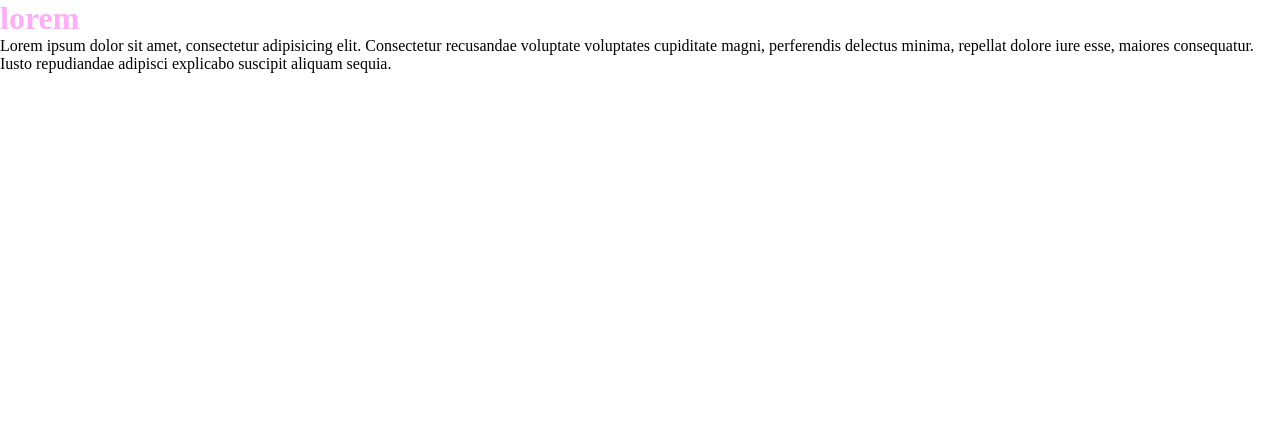
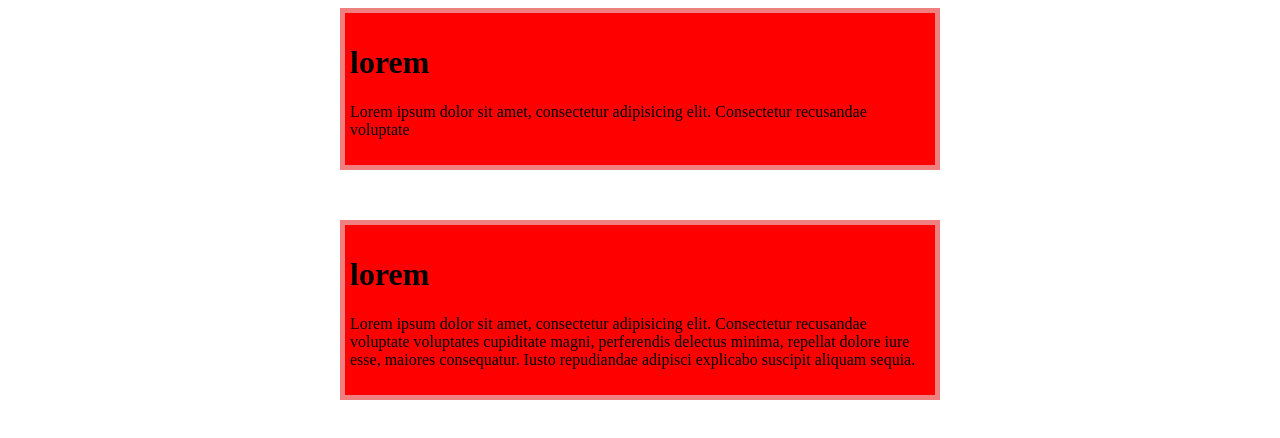
Before and after one commit to William-italia/FrontEndLearning, a plain HTML site: page section-css/css.html in a window 1280 px wide. Drawn offline with Linux system fonts and the light colour scheme.

Commit message:
aula box-model

```diff
--- a/section-css/assets/css/styles.css
+++ b/section-css/assets/css/styles.css
@@ -1,4 +1,4 @@
-* {
+/* * {
   margin: 0;
   padding: 0;
 }
@@ -15,10 +15,32 @@
   color: green;
 } */
 
-.heading {
+/* .heading {
   color: rgb(255, 0, 212);
 }
 
 .heading:hover {
   color: rgba(255, 0, 242, 0.322);
+} */
+
+/* * {
+  padding: 0;
+  margin: 0;
+} */
+
+.texto {
+  box-sizing: border-box;
+  background: red;
+  width: 100%;
+  height: 100%;
+  max-width: 600px;
+  max-height: 500px;
+  min-width: 0;
+  min-height: 100px;
+  overflow-y: auto;
+  margin: 0 auto 50px auto;
+  padding: 10px 5px;
+  border-width: 5px;
+  border-style: solid;
+  border-color: lightcoral;
 }
--- a/section-css/css.html
+++ b/section-css/css.html
@@ -9,8 +9,15 @@
   </head>
 
   <body>
-    <div>
-      <h1 class="heading">lorem</h1>
+    <div class="texto">
+      <h1>lorem</h1>
+      <p>
+        Lorem ipsum dolor sit amet, consectetur adipisicing elit. Consectetur
+        recusandae voluptate
+      </p>
+    </div>
+    <div class="texto">
+      <h1>lorem</h1>
       <p>
         Lorem ipsum dolor sit amet, consectetur adipisicing elit. Consectetur
         recusandae voluptate voluptates cupiditate magni, perferendis delectus
```
